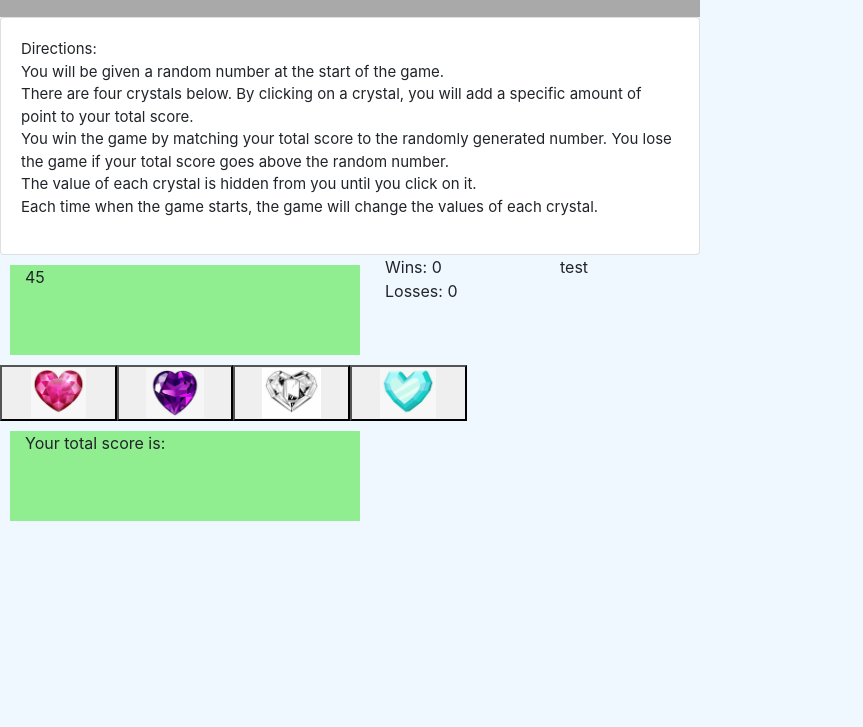
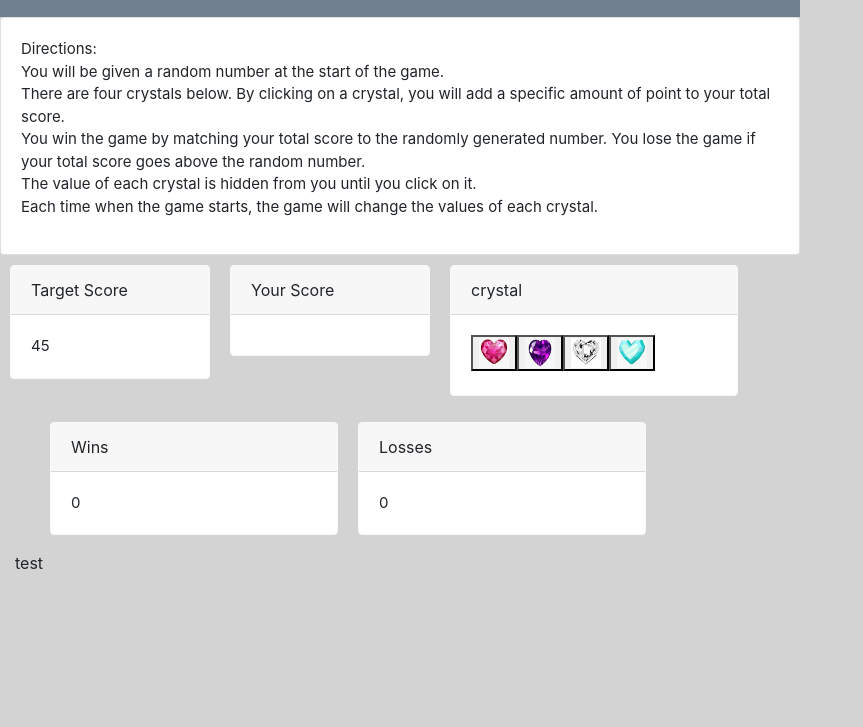
Before and after one commit to pamelac08/unit-4-game, a plain HTML site: page index.html in a window 1280 px wide. Shown: the part 73-800 px from the top of the page, without its empty margins (0-863 px from the left). Drawn offline with nearby package versions, Linux system fonts and the light colour scheme.

Commit message:
edited styling and html elements

```diff
--- a/assets/css/style.css
+++ b/assets/css/style.css
@@ -1,11 +1,11 @@
 body {
-    background-color: aliceblue;
-    max-width: 700px;
+    background-color: lightgrey;
+    max-width: 800px;
 }
 
 .bg-light {
     align-self: center;
-    background-color: darkgray !important;
+    background-color: slategray !important;
     color: white;
     padding: 25px;
     font-size: 50px;
@@ -20,19 +20,33 @@ body {
     font-size: 15px;
 }
 
-/* computers random guess  */
-.col-md-6 {
-    height: 90px;
-    background-color: lightgreen;
+
+#target-score-box,
+#user-score-box,
+#crystal-images-box {
+    float: left;
+    width: 200px;
     margin: 10px;
 }
 
-#buttons img {
-    height: 50px;
+#crystal-images-box{
+    width: 350px;
 }
 
-/* total score */
-#user-guess {
-    height: 90px;
-    background-color: lightgreen;
+#crystal-images img {
+    width: 30px;
+    height: 30px;
+    float: left;
 }
+
+#wins-box,
+#losses-box {
+    float: left;
+    width: 300px;
+    margin: 10px;
+}
+
+#wins-box {
+    clear: both;
+    margin-left: 50px;
+}
--- a/assets/javascript/game.js
+++ b/assets/javascript/game.js
@@ -35,25 +35,25 @@ var userInputAdd = [];
 
 
 //pushing values to display on page
-$("#computer-random").text(computerRandom);
+$("#target-score").text(computerRandom);
 $("#declaration").text("test");
-$("#row2").text("Wins: " + wins);
-$("#row3").text("Losses: " + losses);
-$("#user-guess").text("Your total score is: " + userInputAdd);
+$("#wins").text(wins);
+$("#losses").text(losses);
+$("#user-score").text("" + userInputAdd);
 
 //to display the image on the button
-$("#button1").prepend('<img id="button1image" src="assets/images/red_heart.jpeg"/>')
-$("#button2").prepend('<img id="button1image" src="assets/images/purple-crystal.jpeg"/>')
-$("#button3").prepend('<img id="button1image" src="assets/images/clear_heart.jpeg"/>')
-$("#button4").prepend('<img id="button1image" src="assets/images/heart_crystal.jpeg"/>')
+$("#crystal-images").append('<button><img id="button1image" src="assets/images/red_heart.jpeg"/></button>')
+$("#crystal-images").append('<button><img id="button2image" src="assets/images/purple-crystal.jpeg"/></button>')
+$("#crystal-images").append('<button><img id="button3image" src="assets/images/clear_heart.jpeg"/></button>')
+$("#crystal-images").append('<button><img id="button4image" src="assets/images/heart_crystal.jpeg"/></button>')
 
 
 function reset() {
     userInputAdd = [];
     computerRandom = [];
     computerSelect();
-    $("#computer-random").text(computerRandom);
-    $("#user-guess").text("Your total score is: " + userInputAdd);
+    $("#target-score").text(computerRandom);
+    $("#user-score").text(userInputAdd);
 }
 
 
@@ -62,7 +62,7 @@ function reset() {
 //capture value of button
 //add the value to the user score
 
-$("#button1").on("click", function() {
+$("#button1image").on("click", function() {
 
     $("#declaration").text(" ");
 
@@ -70,11 +70,11 @@ $("#button1").on("click", function() {
     userInputAdd = Number(userInputAdd) + Number(button1Value);
     console.log(userInputAdd);
 
-    $("#user-guess").text("Your total score is: " + userInputAdd);
+    $("#user-score").text(userInputAdd);
     checkScore();
 })
 
-$("#button2").on("click", function() {
+$("#button2image").on("click", function() {
 
     $("#declaration").text(" ");
 
@@ -83,11 +83,11 @@ $("#button2").on("click", function() {
 
     console.log(userInputAdd);
 
-    $("#user-guess").text("Your total score is: " + userInputAdd);
+    $("#user-score").text(userInputAdd);
     checkScore();
 })
 
-$("#button3").on("click", function() {
+$("#button3image").on("click", function() {
 
     $("#declaration").text(" ");
 
@@ -96,11 +96,11 @@ $("#button3").on("click", function() {
 
     console.log(userInputAdd);
 
-    $("#user-guess").text("Your total score is: " + userInputAdd);
+    $("#user-score").text(userInputAdd);
     checkScore();
 })
 
-$("#button4").on("click", function() {
+$("#button4image").on("click", function() {
 
     $("#declaration").text(" ");
 
@@ -109,7 +109,7 @@ $("#button4").on("click", function() {
 
     console.log(userInputAdd);
 
-    $("#user-guess").text("Your total score is: " + userInputAdd);
+    $("#user-score").text(userInputAdd);
     checkScore();
 })
 
@@ -121,13 +121,13 @@ if (userInputAdd == computerRandom) {
     wins++;
     reset();
     $("#declaration").text("You Won!");
-    $("#row2").text("Wins: " + wins);
+    $("#wins").text(wins);
     }
 else if (userInputAdd > computerRandom ) {
     losses++;
     reset();
     $("#declaration").text("You Lost :(");
-    $("#row3").text("Losses: " + losses);
+    $("#losses").text(losses);
     }
 }
 
--- a/index.html
+++ b/index.html
@@ -31,35 +31,48 @@
   </div>
 
 
-  <div class="container">
-    <div class="row">
-      <div class="col-md-6" id="computer-random">Computer's Random Choice</div>
-      <div class="col-6 col-md-3">
-          <div id="row2">wins: </div>
-          <div id="row3">losses: </div>
-      </div>
-      <div class="col-6 col-md-2" id="declaration">test</div>
-    </div>
 
-    <div class="row" id="buttons">
-      <button class="col-6 col-md-2" id="button1">
-        <!-- <img src="assets/images/red_heart.jpeg"/> -->
-      </button>
-      <button class="col-6 col-md-2" id="button2">
-        <!-- <img src="assets/images/purple-crystal.jpeg"/> -->
-      </button>
-      <button class="col-6 col-md-2" id="button3">
-        <!-- <img src="assets/images/clear_heart.jpeg"/> -->
-      </button>
-      <button class="col-6 col-md-2" id="button4">
-        <!-- <img src="assets/images/heart_crystal.jpeg"/> -->
-      </button>
-    </div>
-
-    <div class="row">
-      <div class="col-6 col-md-6" id="user-guess">User Guess</div>
+  <div class="card border-light mb-3" style="max-width: 18rem;" id="target-score-box">
+    <div class="card-header">Target Score</div>
+    <div class="card-body">
+      <p class="card-text" id="target-score">Number</p>
     </div>
   </div>
+
+  <div class="card border-light mb-3" style="max-width: 18rem;" id="user-score-box">
+    <div class="card-header">Your Score</div>
+    <div class="card-body">
+      <p class="card-text" id="user-score">Number2</p>
+    </div>
+  </div>
+
+  <div class="card border-light mb-3" style="max-width: 18rem;" id="crystal-images-box">
+    <div class="card-header">crystal</div>
+    <div class="card-body">
+      <p class="card-text" id="crystal-images">
+      </p>
+    </div>
+  </div>
+
+  <div class="card border-light mb-3" style="max-width: 18rem;" id="wins-box">
+    <div class="card-header">Wins</div>
+    <div class="card-body">
+      <p class="card-text" id="wins">#wins</p>
+    </div>
+  </div>
+
+  <div class="card border-light mb-3" style="max-width: 18rem;" id="losses-box">
+    <div class="card-header">Losses</div>
+    <div class="card-body">
+      <p class="card-text" id="losses">#losses</p>
+    </div>
+  </div>
+
+
+
+
+
+      <div class="col-6 col-md-2" id="declaration">test</div>
 
 
 <script src="https://ajax.googleapis.com/ajax/libs/jquery/3.4.1/jquery.min.js"></script>
@@ -68,37 +81,3 @@
 
 </body>
 </html>
-
-
-
-<!-- 1. The player will have to guess the answer, just like in Word Guess.
-    This time, though, the player will guess with numbers instead of letters.
-
-2. Here's how the app works:
-
-    -There will be four crystals displayed as buttons on the page.
-
-    -The player will be shown a random number at the start of the game.
-
-    -When the player clicks on a crystal, it will add a specific amount of points to the player's total score.
-
-            -Your game will hide this amount until the player clicks a crystal.
-            -When they do click one, update the player's score counter.
-
-    -The player wins if their total score matches the random number from the beginning of the game.
-
-    -The player loses if their score goes above the random number.
-
-    -The game restarts whenever the player wins or loses.
-
-        -When the game begins again, the player should see a new random number.
-        Also, all the crystals will have four new hidden values. Of course, the user's score
-        (and score counter) will reset to zero.
-
-        -The app should show the number of games the player wins and loses. To that end,
-        do not refresh the page as a means to restart the game.
-
-Option 1 Game design notes
-The random number shown at the start of the game should be between 19 - 120.
-
-Each crystal should have a random hidden value between 1 - 12. -->
```
